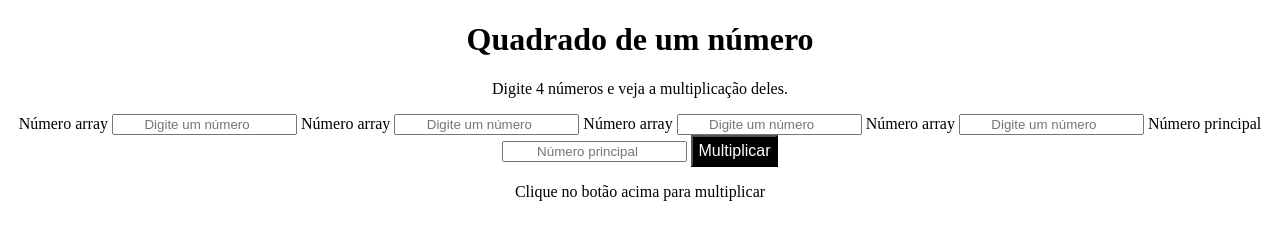
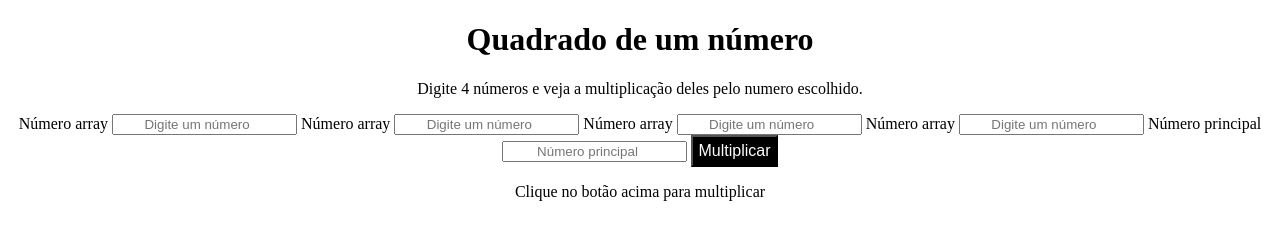
Before and after one commit to Pedro-devs/Exercicios-Javascript, a plain HTML site: page Nivel 4-Arrays/ex034-elementos do vetor X numero digitado/index.html in a window 1280 px wide. Drawn offline with Linux system fonts and the light colour scheme.

Commit message:
Update index.html

```diff
--- a/Nivel 4-Arrays/ex034-elementos do vetor X numero digitado/index.html
+++ b/Nivel 4-Arrays/ex034-elementos do vetor X numero digitado/index.html
@@ -12,7 +12,7 @@
 <body>
 
     <h1>Quadrado de um número</h1>
-    <p>Digite 4 números e veja a multiplicação deles.</p>
+    <p>Digite 4 números e veja a multiplicação deles pelo numero escolhido.</p>
 
     <section id="entrada">
         <form action="#">
```
